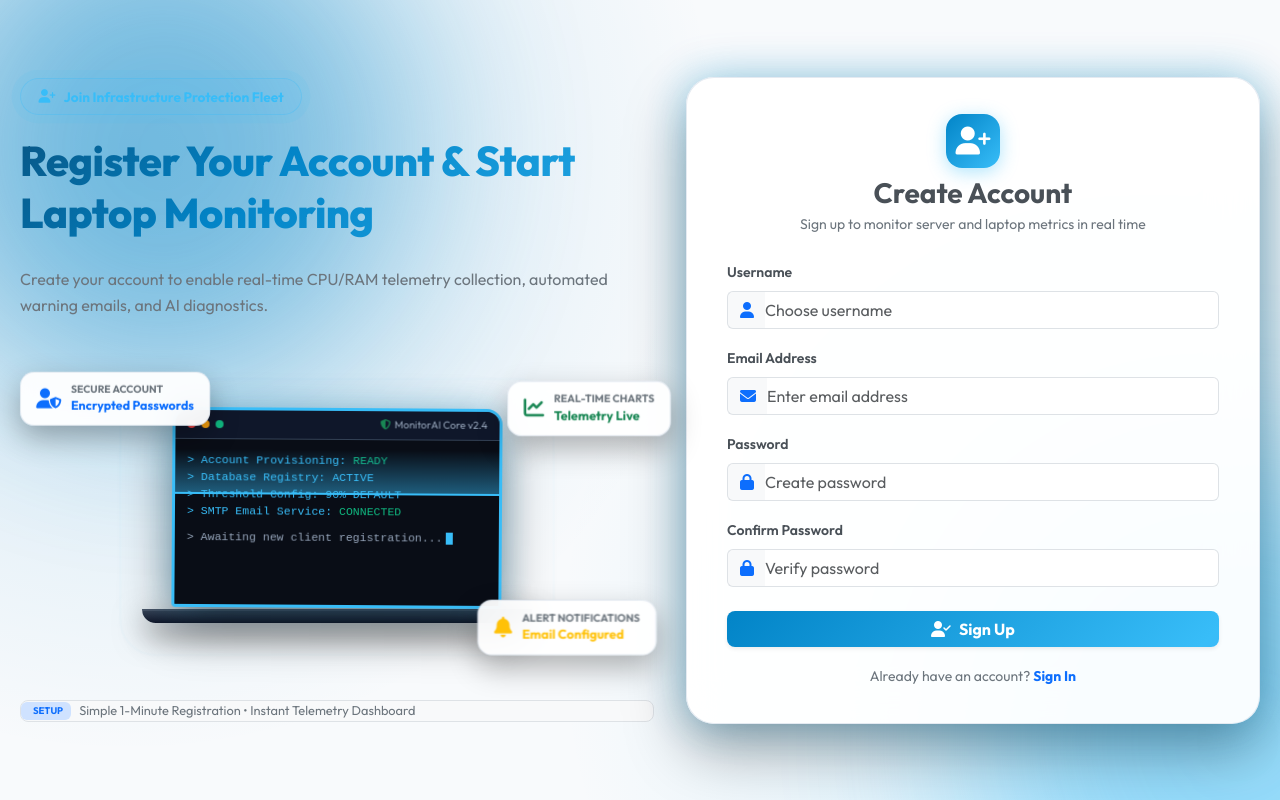
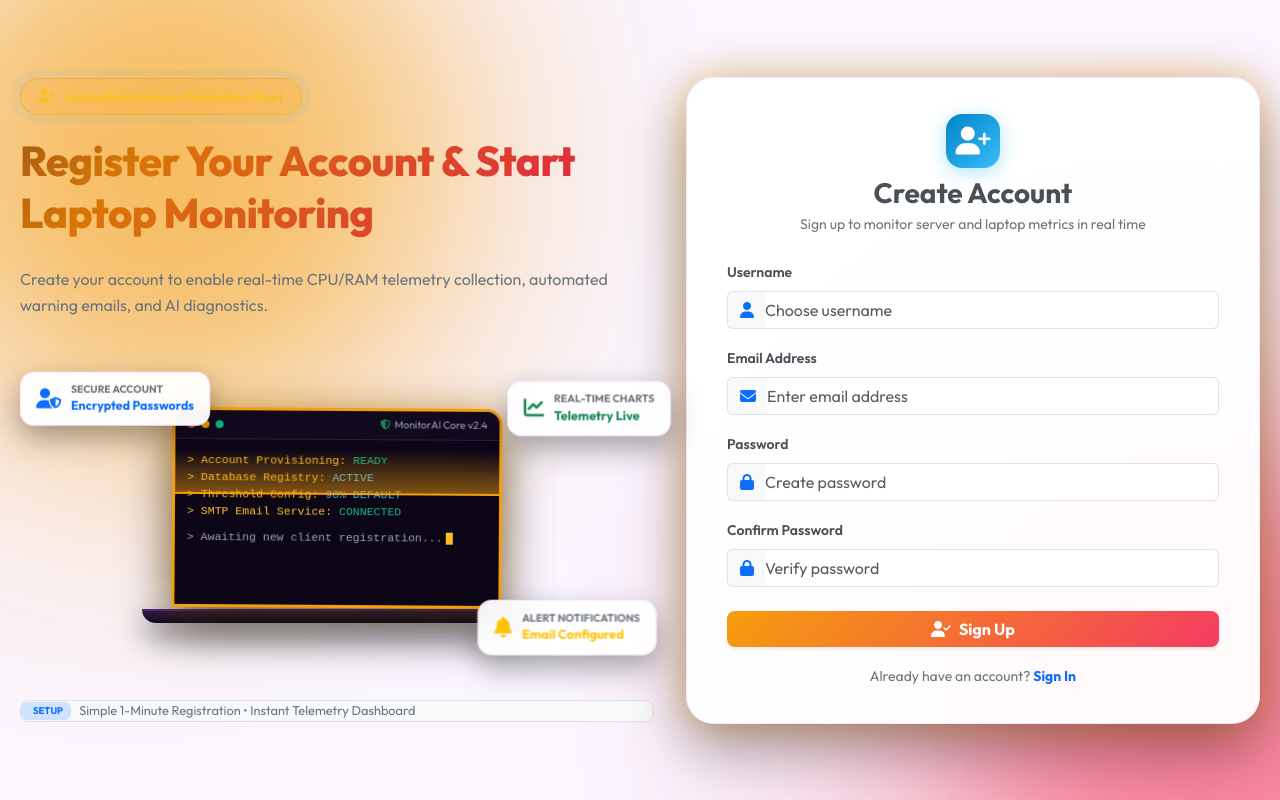
Before and after one commit to Chanthriha2806/Mini-project, a Flask app: page /auth/register in a window 1280 px wide. Run offline with Flask 3, Linux system fonts and the light colour scheme.

Commit message:
Apply Sunset Rose Gold & Amber Bronze theme palette across dashboard, sidebars, buttons, and visualizer

```diff
--- a/app/static/css/style.css
+++ b/app/static/css/style.css
@@ -2,55 +2,55 @@
    Executive Midnight Slate & Cool Cyan Theme & Micro-Interaction Styling
    ========================================================================== */
 
-/* Core CSS Tokens & Color Palette (Light Mode - Clean Sapphire Porcelain) */
+/* Core CSS Tokens & Color Palette (Light Mode - Sunset Rose & Amber Porcelain) */
 :root {
-    --bg-primary: #f8fafc;
+    --bg-primary: #faf5ff;
     --bg-secondary: #ffffff;
-    --bg-sidebar: linear-gradient(180deg, #090d16 0%, #1e293b 65%, #090d16 100%);
-    --sidebar-text: #94a3b8;
-    --sidebar-active-bg: linear-gradient(90deg, rgba(56, 189, 248, 0.22) 0%, rgba(99, 102, 241, 0.15) 100%);
-    --sidebar-active-text: #38bdf8;
-    --sidebar-active-border: #38bdf8;
-    --text-primary: #0f172a;
-    --text-secondary: #334155;
-    --text-muted: #64748b;
-    --card-bg: rgba(255, 255, 255, 0.94);
-    --card-shadow: 0 15px 35px -5px rgba(2, 132, 199, 0.12), 0 4px 12px -2px rgba(99, 102, 241, 0.08);
-    --card-border: 1px solid rgba(226, 232, 240, 0.9);
-    --card-hover-border: rgba(56, 189, 248, 0.75);
-    --accent: #0284c7;
-    --accent-hover: #0369a1;
-    --accent-glow: rgba(56, 189, 248, 0.45);
+    --bg-sidebar: linear-gradient(180deg, #180e29 0%, #2b1748 65%, #180e29 100%);
+    --sidebar-text: #d8b4fe;
+    --sidebar-active-bg: linear-gradient(90deg, rgba(245, 158, 11, 0.25) 0%, rgba(244, 63, 94, 0.18) 100%);
+    --sidebar-active-text: #fbbf24;
+    --sidebar-active-border: #f59e0b;
+    --text-primary: #1e1033;
+    --text-secondary: #3b1d63;
+    --text-muted: #7e22ce;
+    --card-bg: rgba(255, 255, 255, 0.95);
+    --card-shadow: 0 15px 35px -5px rgba(245, 158, 11, 0.15), 0 4px 12px -2px rgba(244, 63, 94, 0.1);
+    --card-border: 1px solid rgba(243, 232, 255, 0.9);
+    --card-hover-border: rgba(245, 158, 11, 0.75);
+    --accent: #d97706;
+    --accent-hover: #b45309;
+    --accent-glow: rgba(245, 158, 11, 0.45);
     --success: #10b981;
     --warning: #f59e0b;
     --danger: #ef4444;
-    --border-color: #e2e8f0;
+    --border-color: #f3e8ff;
     --nav-height: 70px;
     --sidebar-width: 260px;
-    --spotlight-color: rgba(56, 189, 248, 0.14);
+    --spotlight-color: rgba(245, 158, 11, 0.15);
 }
 
-/* Dark Mode Tokens Override - Futuristic Cyber Obsidian & Electric Cyan/Violet */
+/* Dark Mode Tokens Override - Sunset Rose Gold & Midnight Amber Plum */
 [data-theme="dark"] {
-    --bg-primary: #070b14;
-    --bg-secondary: #0c1222;
-    --bg-sidebar: #04070e;
-    --sidebar-text: #94a3b8;
-    --sidebar-active-bg: linear-gradient(90deg, rgba(56, 189, 248, 0.25) 0%, rgba(139, 92, 246, 0.2) 100%);
-    --sidebar-active-text: #38bdf8;
-    --sidebar-active-border: #38bdf8;
-    --text-primary: #f8fafc;
-    --text-secondary: #cbd5e1;
-    --text-muted: #38bdf8;
-    --card-bg: rgba(12, 18, 34, 0.88);
-    --card-shadow: 0 25px 55px -10px rgba(0, 0, 0, 0.85), 0 0 30px rgba(56, 189, 248, 0.25);
-    --card-border: 1px solid rgba(56, 189, 248, 0.3);
-    --card-hover-border: rgba(139, 92, 246, 0.85);
-    --accent: #38bdf8;
-    --accent-hover: #7dd3fc;
-    --accent-glow: rgba(56, 189, 248, 0.55);
-    --border-color: #1e293b;
-    --spotlight-color: rgba(139, 92, 246, 0.22);
+    --bg-primary: #12091f;
+    --bg-secondary: #1c102e;
+    --bg-sidebar: #0e0719;
+    --sidebar-text: #c084fc;
+    --sidebar-active-bg: linear-gradient(90deg, rgba(245, 158, 11, 0.28) 0%, rgba(244, 63, 94, 0.22) 100%);
+    --sidebar-active-text: #fbbf24;
+    --sidebar-active-border: #f59e0b;
+    --text-primary: #faf5ff;
+    --text-secondary: #e9d5ff;
+    --text-muted: #fbbf24;
+    --card-bg: rgba(28, 16, 46, 0.88);
+    --card-shadow: 0 25px 60px -10px rgba(0, 0, 0, 0.85), 0 0 35px rgba(245, 158, 11, 0.25);
+    --card-border: 1px solid rgba(245, 158, 11, 0.3);
+    --card-hover-border: rgba(244, 63, 94, 0.85);
+    --accent: #f59e0b;
+    --accent-hover: #fbbf24;
+    --accent-glow: rgba(245, 158, 11, 0.55);
+    --border-color: #2e1a47;
+    --spotlight-color: rgba(244, 63, 94, 0.25);
 }
 
 /* Reset and Layout Scaffolding */
@@ -969,33 +969,33 @@ body {
     position: relative;
     overflow: hidden;
     padding: 2rem 1rem;
-    background: radial-gradient(circle at 10% 20%, rgba(2, 132, 199, 0.18) 0%, transparent 45%),
-                radial-gradient(circle at 90% 80%, rgba(56, 189, 248, 0.18) 0%, transparent 45%),
+    background: radial-gradient(circle at 10% 20%, rgba(245, 158, 11, 0.22) 0%, transparent 45%),
+                radial-gradient(circle at 90% 80%, rgba(244, 63, 94, 0.22) 0%, transparent 45%),
                 var(--bg-primary);
 }
 
 .auth-bg-orb {
     position: absolute;
     border-radius: 50%;
-    filter: blur(85px);
-    opacity: 0.45;
+    filter: blur(95px);
+    opacity: 0.55;
     pointer-events: none;
     z-index: 0;
 }
 
 .auth-bg-orb-1 {
-    width: 450px;
-    height: 450px;
-    background: #0284c7;
+    width: 480px;
+    height: 480px;
+    background: #f59e0b;
     top: -120px;
     left: -120px;
     animation: floatOrb 12s ease-in-out infinite alternate;
 }
 
 .auth-bg-orb-2 {
-    width: 500px;
-    height: 500px;
-    background: #38bdf8;
+    width: 520px;
+    height: 520px;
+    background: #f43f5e;
     bottom: -150px;
     right: -150px;
     animation: floatOrb 15s ease-in-out infinite alternate-reverse;
@@ -1043,7 +1043,7 @@ body {
     font-weight: 900;
     line-height: 1.25;
     letter-spacing: -0.5px;
-    background: linear-gradient(135deg, #ffffff 0%, #38bdf8 50%, #0284c7 100%);
+    background: linear-gradient(135deg, #ffffff 0%, #fbbf24 40%, #f43f5e 80%, #06b6d4 100%);
     background-size: 200% auto;
     -webkit-background-clip: text;
     -webkit-text-fill-color: transparent;
@@ -1051,7 +1051,7 @@ body {
 }
 
 [data-theme="light"] .auth-bold-headline {
-    background: linear-gradient(135deg, #0f172a 0%, #0284c7 50%, #38bdf8 100%);
+    background: linear-gradient(135deg, #1e1033 0%, #d97706 40%, #e11d48 80%, #0284c7 100%);
     background-size: 200% auto;
     -webkit-background-clip: text;
     -webkit-text-fill-color: transparent;
@@ -1068,9 +1068,9 @@ body {
     gap: 0.5rem;
     padding: 0.45rem 1.1rem;
     border-radius: 50px;
-    background: rgba(56, 189, 248, 0.12);
-    border: 1px solid rgba(56, 189, 248, 0.3);
-    color: #38bdf8;
+    background: rgba(245, 158, 11, 0.16);
+    border: 1px solid rgba(245, 158, 11, 0.4);
+    color: #fbbf24;
     font-size: 0.85rem;
     font-weight: 700;
     width: fit-content;
@@ -1097,10 +1097,10 @@ body {
 .laptop-frame {
     width: 330px;
     height: 200px;
-    background: #1e293b;
-    border: 3px solid #38bdf8;
+    background: #1c102e;
+    border: 3px solid #f59e0b;
     border-radius: 16px 16px 4px 4px;
-    box-shadow: 0 20px 50px rgba(0, 0, 0, 0.45), 0 0 30px rgba(56, 189, 248, 0.35);
+    box-shadow: 0 20px 50px rgba(0, 0, 0, 0.55), 0 0 35px rgba(245, 158, 11, 0.4);
     position: relative;
     overflow: hidden;
     animation: floatLaptop 4s ease-in-out infinite alternate;
@@ -1111,20 +1111,20 @@ body {
 .laptop-base {
     width: 390px;
     height: 14px;
-    background: linear-gradient(180deg, #334155 0%, #0f172a 100%);
+    background: linear-gradient(180deg, #2e1a47 0%, #12091f 100%);
     border-radius: 0 0 16px 16px;
-    box-shadow: 0 12px 30px rgba(0, 0, 0, 0.5);
-    border-top: 2px solid #475569;
+    box-shadow: 0 12px 30px rgba(0, 0, 0, 0.6);
+    border-top: 2px solid #522b7a;
     margin-top: -2px;
 }
 
 .laptop-screen-header {
-    background: #0f172a;
+    background: #12091f;
     padding: 6px 12px;
     display: flex;
     align-items: center;
     justify-content: space-between;
-    border-bottom: 1px solid #334155;
+    border-bottom: 1px solid #2e1a47;
 }
 
 .laptop-screen-dots {
@@ -1144,11 +1144,11 @@ body {
 
 .laptop-screen-body {
     flex-grow: 1;
-    background: #090d16;
+    background: #0d0617;
     padding: 12px;
     font-family: 'Courier New', monospace;
     font-size: 0.72rem;
-    color: #38bdf8;
+    color: #fbbf24;
     position: relative;
     overflow: hidden;
 }
@@ -1159,8 +1159,8 @@ body {
     left: 0;
     width: 100%;
     height: 45px;
-    background: linear-gradient(180deg, transparent 0%, rgba(56, 189, 248, 0.45) 100%);
-    border-bottom: 2px solid #38bdf8;
+    background: linear-gradient(180deg, transparent 0%, rgba(245, 158, 11, 0.5) 100%);
+    border-bottom: 2px solid #f59e0b;
     animation: radarScan 3s linear infinite;
     pointer-events: none;
 }
@@ -1183,7 +1183,7 @@ body {
     border-radius: 14px;
     font-size: 0.78rem;
     font-weight: 700;
-    box-shadow: 0 12px 30px rgba(0, 0, 0, 0.3);
+    box-shadow: 0 12px 30px rgba(0, 0, 0, 0.35);
     display: flex;
     align-items: center;
     gap: 0.6rem;
@@ -1233,7 +1233,7 @@ body {
 
 .auth-form-card:hover {
     transform: translateY(-4px);
-    box-shadow: 0 30px 70px rgba(0, 0, 0, 0.4), 0 0 50px rgba(139, 92, 246, 0.35);
+    box-shadow: 0 30px 70px rgba(0, 0, 0, 0.45), 0 0 50px rgba(244, 63, 94, 0.35);
 }
 
 @keyframes cardEntrance {
@@ -1253,7 +1253,7 @@ body {
     width: 360px;
     height: 230px;
     border-radius: 30px;
-    border: 2px solid rgba(56, 189, 248, 0.35);
+    border: 2px solid rgba(245, 158, 11, 0.4);
     animation: ringPulseGlow 3.5s infinite cubic-bezier(0.45, 0, 0.55, 1);
     pointer-events: none;
     z-index: 1;
@@ -1263,24 +1263,24 @@ body {
     0% {
         transform: scale(0.92);
         opacity: 0.9;
-        box-shadow: 0 0 0 0 rgba(56, 189, 248, 0.6);
+        box-shadow: 0 0 0 0 rgba(245, 158, 11, 0.7);
     }
     50% {
         transform: scale(1.12);
         opacity: 0.5;
-        box-shadow: 0 0 25px 10px rgba(139, 92, 246, 0.4);
+        box-shadow: 0 0 30px 12px rgba(244, 63, 94, 0.45);
     }
     100% {
         transform: scale(1.22);
         opacity: 0;
-        box-shadow: 0 0 40px 20px rgba(56, 189, 248, 0);
+        box-shadow: 0 0 40px 20px rgba(245, 158, 11, 0);
     }
 }
 
 /* Input Group Icon Micro-Interactions */
 .input-group input:focus {
-    box-shadow: 0 0 0 4px rgba(56, 189, 248, 0.3) !important;
-    border-color: #38bdf8 !important;
+    box-shadow: 0 0 0 4px rgba(245, 158, 11, 0.3) !important;
+    border-color: #f59e0b !important;
     transform: scale(1.01);
 }
 
@@ -1289,7 +1289,7 @@ body {
 }
 
 .input-group:focus-within .input-group-text {
-    color: #38bdf8 !important;
+    color: #f59e0b !important;
     transform: scale(1.15) rotate(5deg);
 }
 
@@ -1297,15 +1297,16 @@ body {
 .btn-primary {
     position: relative;
     overflow: hidden;
-    background: linear-gradient(135deg, #0284c7 0%, #38bdf8 50%, #8b5cf6 100%) !important;
+    background: linear-gradient(135deg, #f59e0b 0%, #f43f5e 50%, #8b5cf6 100%) !important;
     background-size: 200% auto !important;
     border: none !important;
     transition: all 0.35s ease !important;
+    color: #ffffff !important;
 }
 
 .btn-primary:hover {
     background-position: right center !important;
-    box-shadow: 0 8px 25px rgba(139, 92, 246, 0.5) !important;
+    box-shadow: 0 8px 25px rgba(244, 63, 94, 0.55) !important;
     transform: translateY(-2px) scale(1.02) !important;
 }
 
@@ -1314,7 +1315,7 @@ body {
     display: inline-block;
     width: 7px;
     height: 12px;
-    background: #38bdf8;
+    background: #fbbf24;
     margin-left: 3px;
     animation: cursorBlink 1s infinite step-start;
     vertical-align: middle;
```
